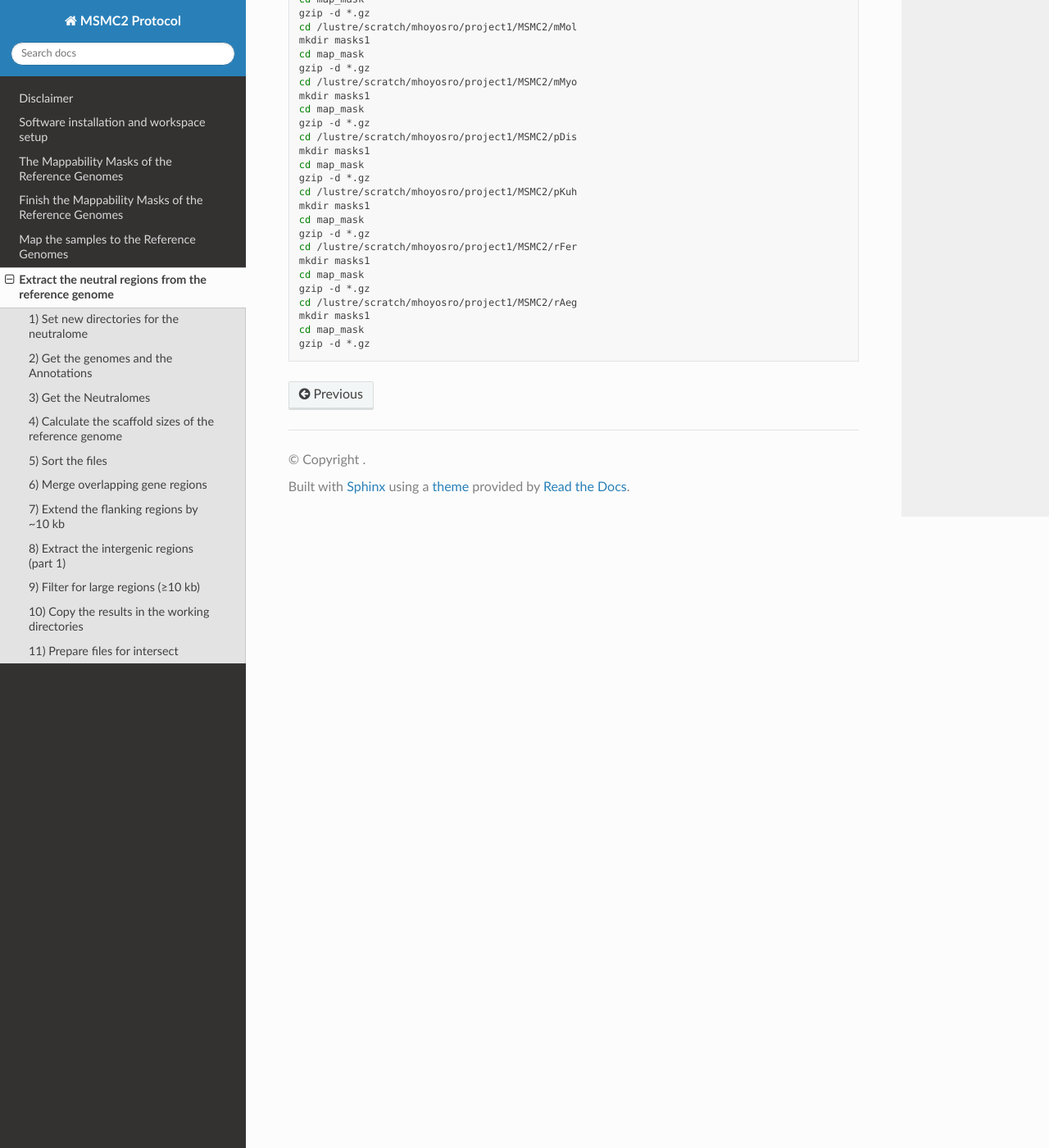
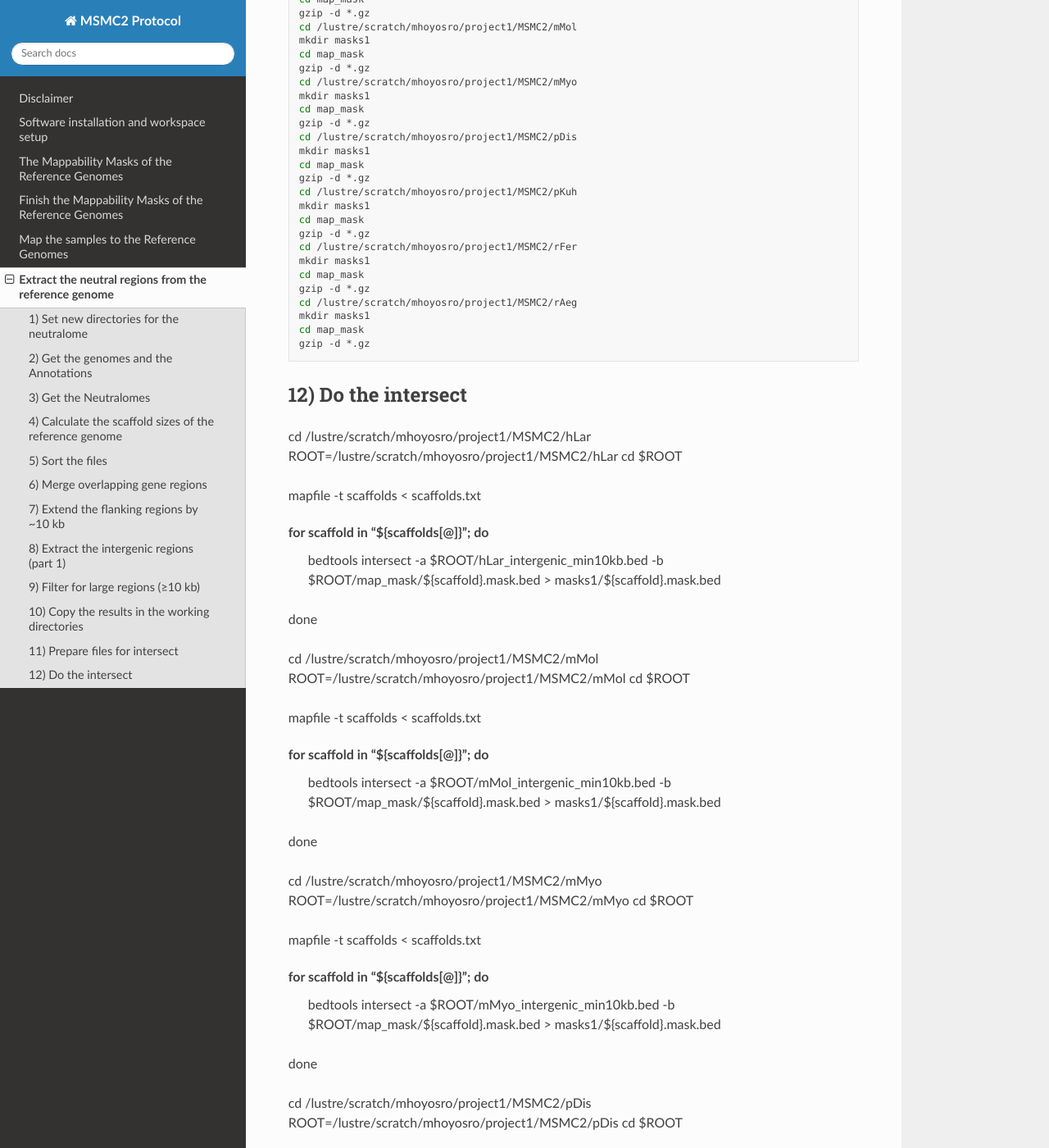
Before and after one commit to hoyosmanuel/MSMC2-Protocol, a Sphinx documentation site: the page built from docs/source/05_Data_Processing_4.rst, in a window 1280 px wide and 1400 px high, scrolled down 6188 px. Shown: the whole window at 82% size. Built offline with Sphinx 7.4.7 and the Read the Docs theme 3.1.0, drawn with Linux system fonts in a browser that asks for light colours; some of the changed text lies outside the part shown.

Commit message:
Update 05_Data_Processing_4.rst

```diff
--- a/docs/source/05_Data_Processing_4.rst
+++ b/docs/source/05_Data_Processing_4.rst
@@ -346,3 +346,94 @@ Extract the neutral regions from the reference genome
 	mkdir masks1
 	cd map_mask
 	gzip -d *.gz
+
+
+
+12) Do the intersect
+----------------------
+
+cd /lustre/scratch/mhoyosro/project1/MSMC2/hLar
+ROOT=/lustre/scratch/mhoyosro/project1/MSMC2/hLar
+cd $ROOT
+
+mapfile -t scaffolds < scaffolds.txt
+
+for scaffold in "${scaffolds[@]}"; do
+    bedtools intersect \
+    -a $ROOT/hLar_intergenic_min10kb.bed \
+    -b $ROOT/map_mask/${scaffold}.mask.bed > masks1/${scaffold}.mask.bed
+done
+
+cd /lustre/scratch/mhoyosro/project1/MSMC2/mMol
+ROOT=/lustre/scratch/mhoyosro/project1/MSMC2/mMol
+cd $ROOT
+
+mapfile -t scaffolds < scaffolds.txt
+
+for scaffold in "${scaffolds[@]}"; do
+    bedtools intersect \
+    -a $ROOT/mMol_intergenic_min10kb.bed \
+    -b $ROOT/map_mask/${scaffold}.mask.bed > masks1/${scaffold}.mask.bed
+done
+
+cd /lustre/scratch/mhoyosro/project1/MSMC2/mMyo
+ROOT=/lustre/scratch/mhoyosro/project1/MSMC2/mMyo
+cd $ROOT
+
+mapfile -t scaffolds < scaffolds.txt
+
+for scaffold in "${scaffolds[@]}"; do
+    bedtools intersect \
+    -a $ROOT/mMyo_intergenic_min10kb.bed \
+    -b $ROOT/map_mask/${scaffold}.mask.bed > masks1/${scaffold}.mask.bed
+done
+
+
+cd /lustre/scratch/mhoyosro/project1/MSMC2/pDis
+ROOT=/lustre/scratch/mhoyosro/project1/MSMC2/pDis
+cd $ROOT
+
+mapfile -t scaffolds < scaffolds.txt
+
+for scaffold in "${scaffolds[@]}"; do
+    bedtools intersect \
+    -a $ROOT/pDis_intergenic_min10kb.bed \
+    -b $ROOT/map_mask/${scaffold}.mask.bed > masks1/${scaffold}.mask.bed
+done
+
+
+cd /lustre/scratch/mhoyosro/project1/MSMC2/pKuh
+ROOT=/lustre/scratch/mhoyosro/project1/MSMC2/pKuh
+cd $ROOT
+
+mapfile -t scaffolds < scaffolds.txt
+
+for scaffold in "${scaffolds[@]}"; do
+    bedtools intersect \
+    -a $ROOT/pKuh_intergenic_min10kb.bed \
+    -b $ROOT/map_mask/${scaffold}.mask.bed > masks1/${scaffold}.mask.bed
+done
+
+cd /lustre/scratch/mhoyosro/project1/MSMC2/rFer
+ROOT=/lustre/scratch/mhoyosro/project1/MSMC2/rFer
+cd $ROOT
+
+mapfile -t scaffolds < scaffolds.txt
+
+for scaffold in "${scaffolds[@]}"; do
+    bedtools intersect \
+    -a $ROOT/rFer_intergenic_min10kb.bed \
+    -b $ROOT/map_mask/${scaffold}.mask.bed > masks1/${scaffold}.mask.bed
+done
+
+cd /lustre/scratch/mhoyosro/project1/MSMC2/rAeg
+ROOT=/lustre/scratch/mhoyosro/project1/MSMC2/rAeg
+cd $ROOT
+
+mapfile -t scaffolds < scaffolds.txt
+
+for scaffold in "${scaffolds[@]}"; do
+    bedtools intersect \
+    -a $ROOT/rAeg_intergenic_min10kb.bed \
+    -b $ROOT/map_mask/${scaffold}.mask.bed > masks1/${scaffold}.mask.bed
+done
```
